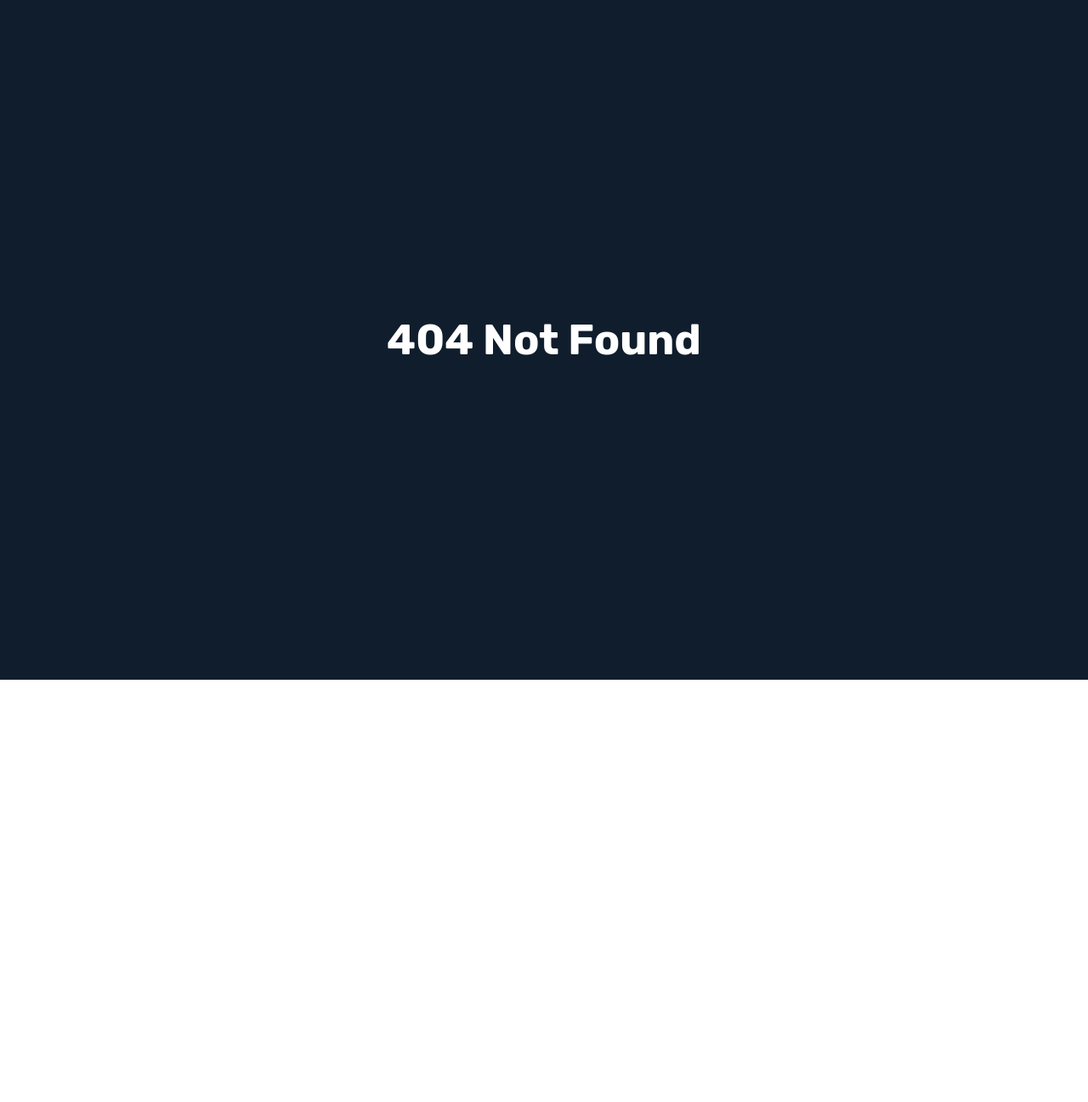
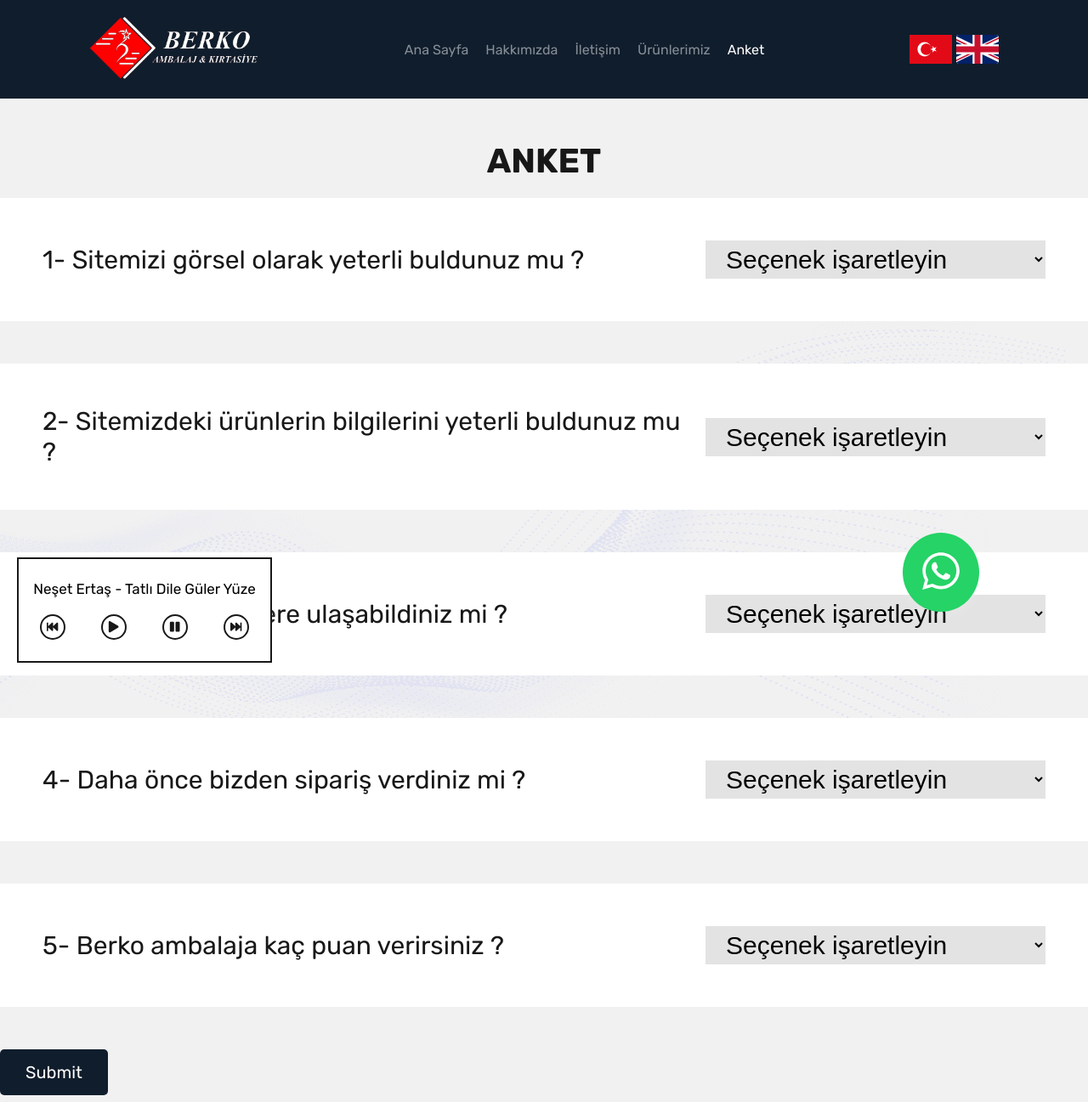
Before and after one commit to TheSky04/berko, a React (Vite) app: page /survey in a window 1280 px wide. Before the commit this address had no page. Shown: the top 1297 px of the page at 85% size. Before the commit the page ends 800 px from the top, so only its background shows below. Built offline with nearby package versions, Linux system fonts and the light colour scheme.

Commit message:
survey is prepared.

```diff
--- a/src/App.jsx
+++ b/src/App.jsx
@@ -10,6 +10,7 @@ import Stationary from "./products/Stationary";
 import Packaging from "./products/Packaging";
 import Textile from "./products/Textile";
 import { useState, useEffect } from "react";
+import Survey from "./pages/Survey";
 
 function App() {
   const [isMobile, setIsMobile] = useState(false);
@@ -40,6 +41,10 @@ function App() {
           path: "/products/:packaging-materials",
           element: <Packaging isMobile={isMobile} />,
         },
+        {
+          path: "/survey",
+          element: <Survey />,
+        },
       ],
     },
   ]);
--- /dev/null
+++ b/src/components/FormGroup.jsx
@@ -0,0 +1,25 @@
+import React from "react";
+import styles from "../styles/FormGroup.module.css";
+import { useTranslation } from "react-i18next";
+
+function FormGroup({ question, options = [] }) {
+  const { t } = useTranslation();
+
+  return (
+    <div className={styles.formGroup}>
+      <label htmlFor="question1">{question}</label>
+      <select name="question1" id="question1" required>
+        <option disabled value="nothing" selected>
+          {t("SurveyChoose")}
+        </option>
+        {options.map((option, index) => (
+          <option key={index} value={option.value}>
+            {option.answer}
+          </option>
+        ))}
+      </select>
+    </div>
+  );
+}
+
+export default FormGroup;
--- a/src/components/Navbar.jsx
+++ b/src/components/Navbar.jsx
@@ -31,36 +31,6 @@ function Navbar({ isMobile }) {
 
   return (
     <header className={`${navOpen} header`}>
-      {/* <div className="navTop">
-        <div className="navTopLeft">
-          <div className="navTopLeftEmail">
-            <FiMail color="#fff" />
-            <p>{configs.email}</p>
-          </div>
-          <div className="navTopLeftAddress">
-            <FaMapMarkerAlt color="#fff" />
-            <p>{configs.address} </p>
-          </div>
-        </div>
-        <div className="navTopCenter">
-          <div className="navTopCenterSocial">
-            <Link to={configs.instagramAdress}>
-              <FaInstagram
-                size={40}
-                color="#fff"
-                className="navTopCenterSocialInstagram"
-              />
-            </Link>
-            <Link to={configs.facebookAdress}>
-              <FaFacebook
-                size={40}
-                color="#fff"
-                className="navTopCenterSocialFacebook"
-              />
-            </Link>
-          </div>
-        </div>
-      </div> */}
       <nav className="nav">
         <div className="navLogo">
           <img src={BerkoLogo} alt="berko logo" />
@@ -94,6 +64,13 @@ function Navbar({ isMobile }) {
           >
             {t("Products")}
           </NavLink>
+          <NavLink
+            to="/survey"
+            className={({ isActive }) => (isActive ? "active" : "navLink")}
+            onClick={handleMenuToggle}
+          >
+            {t("Survey")}
+          </NavLink>
           {isMobile && <LanguageButtons />}
         </div>
 
--- a/src/i18n.js
+++ b/src/i18n.js
@@ -166,6 +166,18 @@ const resources = {
       textileText5:
         "You design it, we protect it! Berko is here to support your creativity in the textile world and take your products one step forward. Every stitch, every piece of fabric tells a story, and we add elegance and confidence to that story.",
       TextileGalleryTitle: "Our Textile Consumables",
+      Survey: "Survey",
+      SurveyQuestion1: "1- Did you find our site visually sufficient ?",
+      SurveyQuestion2:
+        "2- Did you find the information about the products on our site sufficient ?",
+      SurveyQuestion3: "3- Did you find the products you were looking for ?",
+      SurveyQuestion4: "4- Have you ordered from us before ?",
+      SurveyQuestion5: "5- How many points would you give to Berko packaging ?",
+      SurveyComment: "Your comment",
+      SurveyAnswerYes: "Yes",
+      SurveyAnswerNo: "No",
+      SurveyChoose: "Choose the option",
+      SubmitForm: "Submit",
     },
   },
   tr: {
@@ -173,7 +185,7 @@ const resources = {
       About: "Hakkımızda",
       Home: "Ana Sayfa",
       Contact: "İletişim",
-      Products: "Ürünler",
+      Products: "Ürünlerimiz",
       Production: "Üretim",
       FooterTitle: "Ürünlerimiz",
       FooterLeftText:
@@ -327,6 +339,18 @@ const resources = {
       textileText5:
         "Siz tasarlayın, biz koruyalım! Berko, tekstil dünyasındaki yaratıcılığınıza destek olmak ve ürünlerinizi bir adım öne çıkarmak için burada. Her dikiş, her kumaş parçası bir hikaye anlatır, biz de o hikayeye şıklık ve güven katarız.",
       TextileGalleryTitle: "Tekstil Sarf Ürünlerimiz",
+      Survey: "Anket",
+      SurveyQuestion1: "1- Sitemizi görsel olarak yeterli buldunuz mu ?",
+      SurveyQuestion2:
+        "2- Sitemizdeki ürünlerin bilgilerini yeterli buldunuz mu ?",
+      SurveyQuestion3: "3- Aradığınız ürünlere ulaşabildiniz mi ?",
+      SurveyQuestion4: "4- Daha önce bizden sipariş verdiniz mi ?",
+      SurveyQuestion5: "5- Berko ambalaja kaç puan verirsiniz ?",
+      SurveyComment: "Yorumunuz",
+      SurveyAnswerYes: "Evet",
+      SurveyAnswerNo: "Hayır",
+      SurveyChoose: "Seçenek işaretleyin",
+      SubmitForm: "Gönder",
     },
   },
 };
--- a/src/index.css
+++ b/src/index.css
@@ -13,6 +13,13 @@
   background-position: center right;
   background-repeat: no-repeat;
   min-height: 100vh;
+}
+
+.backgroundSurvey {
+  background-color: #f1f1f1;
+  background-image: url(assets/line.png);
+  background-position: center right;
+  background-repeat: no-repeat;
 }
 
 .notFound {
--- /dev/null
+++ b/src/pages/Survey.jsx
@@ -0,0 +1,69 @@
+import React from "react";
+import styles from "../styles/Survey.module.css";
+import { useTranslation } from "react-i18next";
+import FormGroup from "../components/FormGroup";
+
+function Survey() {
+  const { t } = useTranslation();
+
+  const handleSubmitSurvey = (e) => {
+    e.preventDefault();
+  };
+
+  return (
+    <div className={`${styles.surveyContainer} backgroundSurvey`}>
+      <h4>{t("Survey")}</h4>
+      <form className={styles.surveyForm}>
+        <FormGroup
+          question={t("SurveyQuestion1")}
+          options={[
+            { value: "yes", answer: t("SurveyAnswerYes") },
+            { value: "no", answer: t("SurveyAnswerNo") },
+          ]}
+        />
+        <FormGroup
+          question={t("SurveyQuestion2")}
+          options={[
+            { value: "yes", answer: t("SurveyAnswerYes") },
+            { value: "no", answer: t("SurveyAnswerNo") },
+          ]}
+        />
+
+        <FormGroup
+          question={t("SurveyQuestion3")}
+          options={[
+            { value: "yes", answer: t("SurveyAnswerYes") },
+            { value: "no", answer: t("SurveyAnswerNo") },
+          ]}
+        />
+
+        <FormGroup
+          question={t("SurveyQuestion4")}
+          options={[
+            { value: "yes", answer: t("SurveyAnswerYes") },
+            { value: "no", answer: t("SurveyAnswerNo") },
+          ]}
+        />
+
+        <FormGroup
+          question={t("SurveyQuestion5")}
+          options={[
+            { value: "1", answer: "1" },
+            { value: "2", answer: "2" },
+            { value: "3", answer: "3" },
+            { value: "4", answer: "4" },
+            { value: "5", answer: "5" },
+          ]}
+        />
+        <button
+          className={styles.submitSurvey}
+          onClick={(e) => handleSubmitSurvey(e)}
+        >
+          {t("Submit")}
+        </button>
+      </form>
+    </div>
+  );
+}
+
+export default Survey;
--- /dev/null
+++ b/src/styles/FormGroup.module.css
@@ -0,0 +1,73 @@
+.formGroup {
+  display: grid;
+  grid-template-columns: 1fr 40rem;
+  gap: 2rem;
+  background-color: #fff;
+  padding: 5rem;
+  margin-bottom: 5rem;
+  align-items: center;
+}
+
+.formGroup:last-child {
+  margin-bottom: 10rem;
+}
+
+.formGroup label {
+  font-size: 3rem;
+}
+
+.formGroup select,
+.formGroup option {
+  font-size: 3rem;
+  border: none;
+  padding: 0.5rem 2rem;
+  background-color: #e3e3e3;
+  box-shadow: 0 3px 6px rgba(255, 255, 255, 1);
+}
+
+.formGroup select:focus {
+  outline: none;
+  box-shadow: 0 3px 6px rgba(0, 0, 0, 0.2);
+}
+
+@media only screen and (max-width: 1255px) {
+  .formGroup label {
+    font-size: 2rem;
+  }
+
+  .formGroup select,
+  .formGroup option {
+    font-size: 2rem;
+  }
+
+  .formGroup {
+    grid-template-columns: 1fr 25rem;
+  }
+}
+
+@media only screen and (max-width: 1050px) {
+  .formGroup {
+    width: 90%;
+    margin: 2rem auto;
+    padding: 3rem;
+  }
+
+  .formGroup label {
+    font-size: 1.8rem;
+  }
+
+  .formGroup select,
+  .formGroup option {
+    font-size: 1.8rem;
+  }
+
+  .formGroup:last-child {
+    margin-bottom: 5rem;
+  }
+}
+
+@media only screen and (max-width: 500px) {
+  .formGroup {
+    padding: 2rem;
+  }
+}
--- /dev/null
+++ b/src/styles/Survey.module.css
@@ -0,0 +1,36 @@
+.surveyContainer {
+  display: flex;
+  flex-direction: column;
+  align-items: center;
+  padding-top: 5rem;
+  color: #181818;
+}
+
+.surveyContainer h4 {
+  font-size: 4rem;
+  text-transform: uppercase;
+  margin-bottom: 2rem;
+}
+
+.submitSurvey {
+  background-color: #101d2c;
+  color: #fff;
+  transition: all 0.3s;
+  cursor: pointer;
+  padding: 1.5rem 3rem;
+  border-radius: 5px;
+  font-size: 2rem;
+  font-family: inherit;
+  border: none;
+  margin-bottom: 2rem;
+}
+
+.submitSurvey:hover {
+  opacity: 0.9;
+}
+
+@media only screen and (max-width: 1000px) {
+  .submitSurvey {
+    margin-left: 3.5rem;
+  }
+}
```
